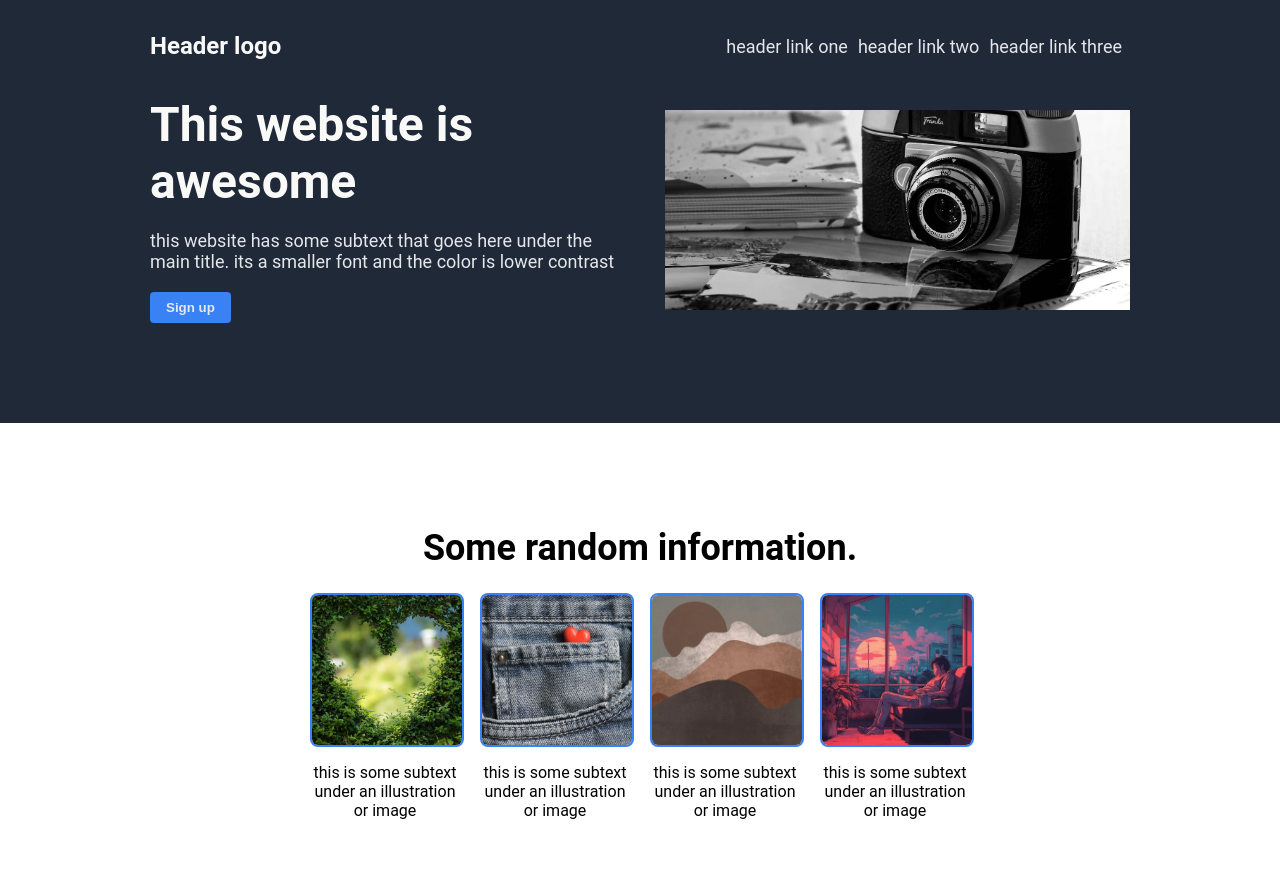
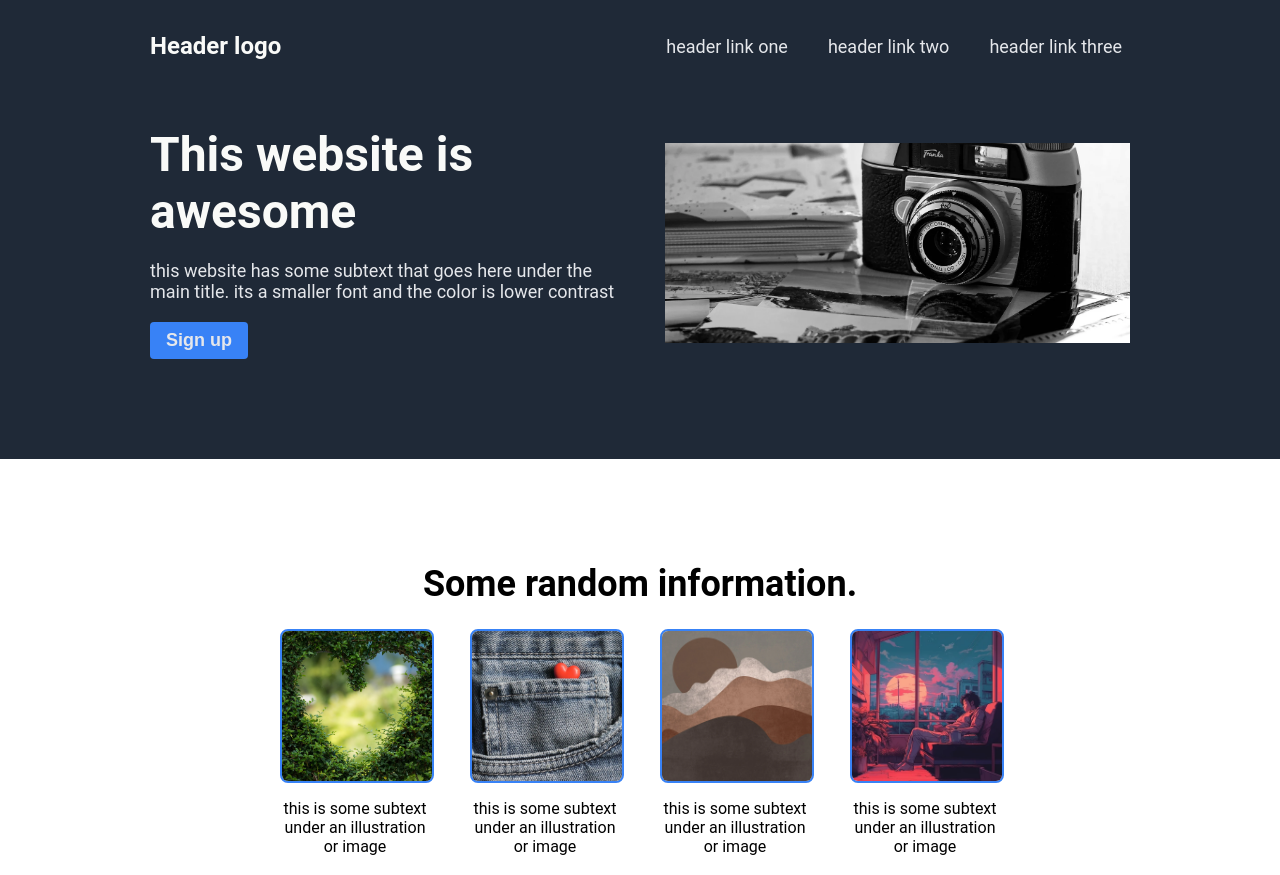
Before and after one commit to med-ctrl/landing-project, a plain HTML site: page index.html in a window 1280 px wide. Shown: the top 875 px of the page. Drawn offline with Linux system fonts and the light colour scheme.

Commit message:
adjust gap and font-size for buttons

```diff
--- a/css/styles.css
+++ b/css/styles.css
@@ -12,7 +12,7 @@ body{
     flex-direction: column;
     padding: 16px 150px;
     padding-bottom: 100px;
-    gap : 20px
+    gap : 50px
 }
 .logo {
     display: flex;
@@ -29,7 +29,7 @@ body{
     margin: 0px;
     padding: 0px 8px;
     display: flex;
-    gap: 10px;
+    gap: 40px;
 }
 .links a {
     text-decoration: none;
@@ -67,6 +67,7 @@ body{
     border-radius: 4px;
     padding : 8px 16px;
     font-weight: bold;
+    font-size: 18px;
 }
 
 
@@ -87,7 +88,7 @@ body{
     flex: 1;
     justify-content: center;
     height: 50px;
-    gap: 20px;
+    gap: 40px;
 
 }
 .box img {
@@ -158,6 +159,7 @@ body{
     border-radius: 4px;
     padding : 8px 16px;
     font-weight: bold;
+    font-size: 18px;
 }
 .blue-box p {
     color: #E5E7EB;
```
